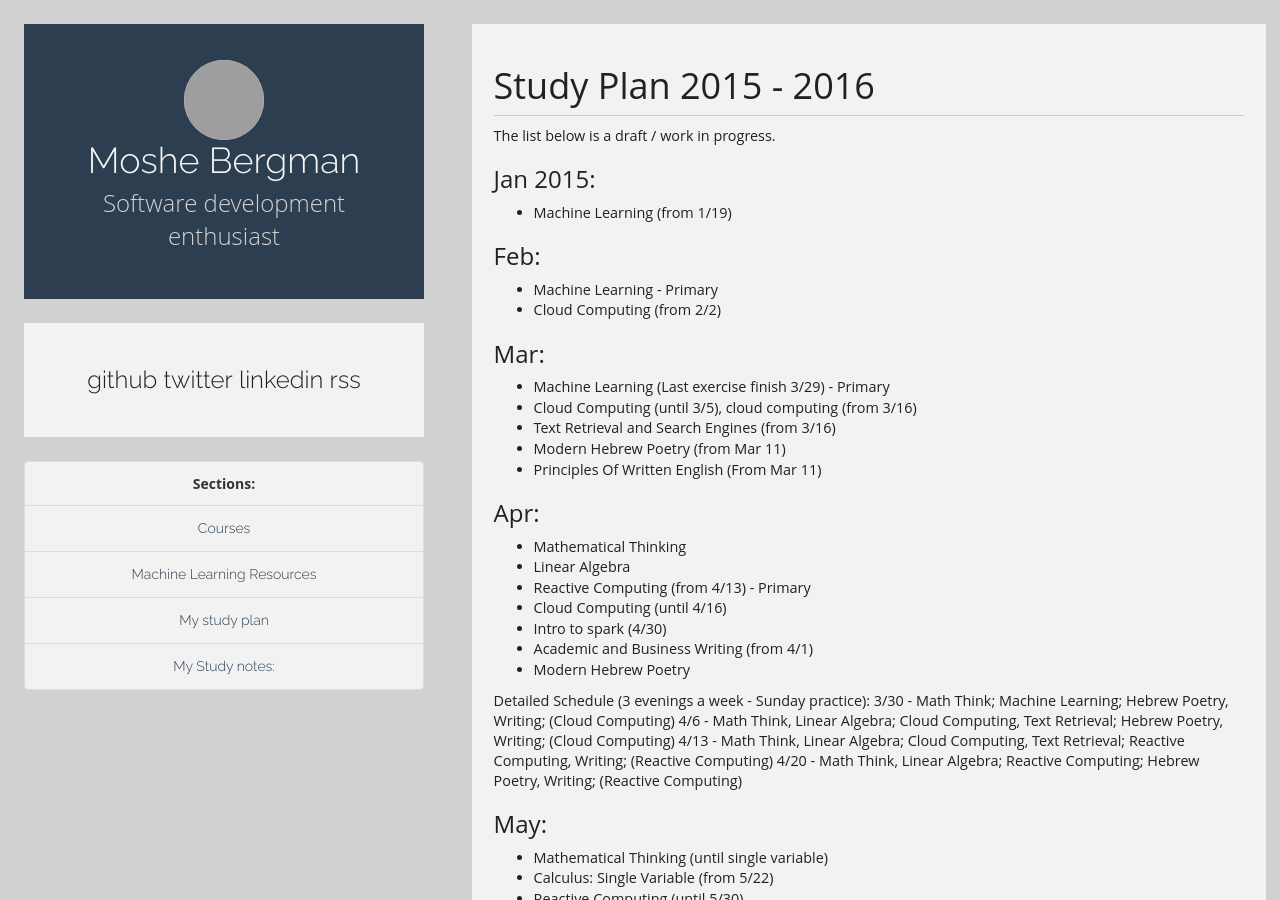
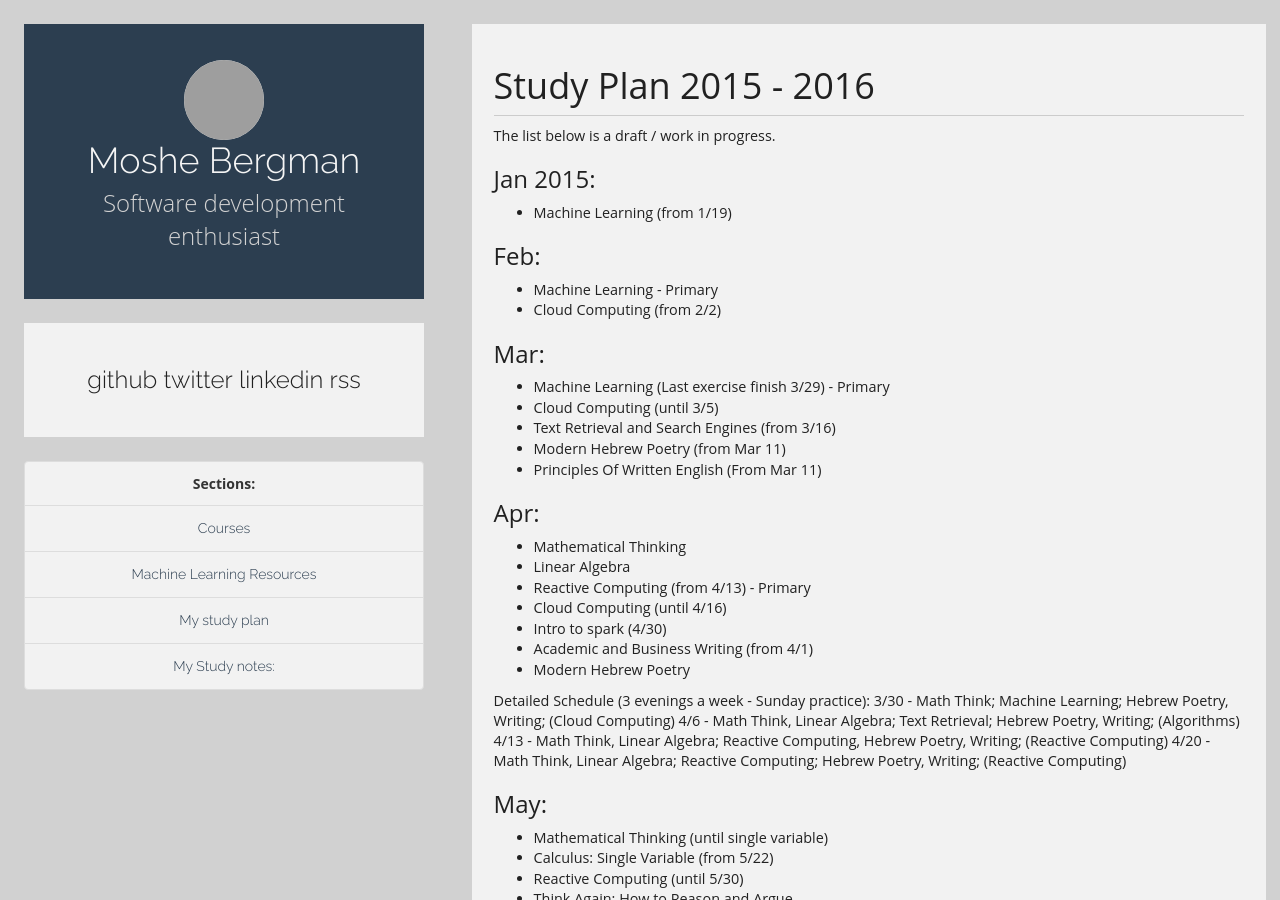
Before and after one commit to yatabani/mb-dev.github.io, a Jekyll site: the page built from resources/study-plan.md, in a window 1280 px wide and 900 px high. Built offline with Jekyll 4.4.1, drawn with Linux system fonts in a browser that asks for light colours; nearby versions of some CDN libraries; grey boxes are pictures that could not be loaded.

Commit message:
updated study plan

```diff
--- a/resources/study-plan.md
+++ b/resources/study-plan.md
@@ -14,7 +14,7 @@ The list below is a draft / work in progress.
 
 ### Mar:
 - Machine Learning (Last exercise finish 3/29) - Primary
-- Cloud Computing (until 3/5), cloud computing (from 3/16)
+- Cloud Computing (until 3/5)
 - Text Retrieval and Search Engines (from 3/16)
 - Modern Hebrew Poetry (from Mar 11)
 - Principles Of Written English (From Mar 11)
@@ -30,8 +30,8 @@ The list below is a draft / work in progress.
 
 Detailed Schedule (3 evenings a week - Sunday practice):
 3/30 - Math Think; Machine Learning; Hebrew Poetry, Writing; (Cloud Computing)
-4/6  - Math Think, Linear Algebra; Cloud Computing, Text Retrieval; Hebrew Poetry, Writing; (Cloud Computing)
-4/13 - Math Think, Linear Algebra; Cloud Computing, Text Retrieval; Reactive Computing, Writing; (Reactive Computing)
+4/6  - Math Think, Linear Algebra; Text Retrieval; Hebrew Poetry, Writing; (Algorithms)
+4/13 - Math Think, Linear Algebra; Reactive Computing, Hebrew Poetry, Writing; (Reactive Computing)
 4/20 - Math Think, Linear Algebra; Reactive Computing; Hebrew Poetry, Writing; (Reactive Computing)
 
 ### May:
```
